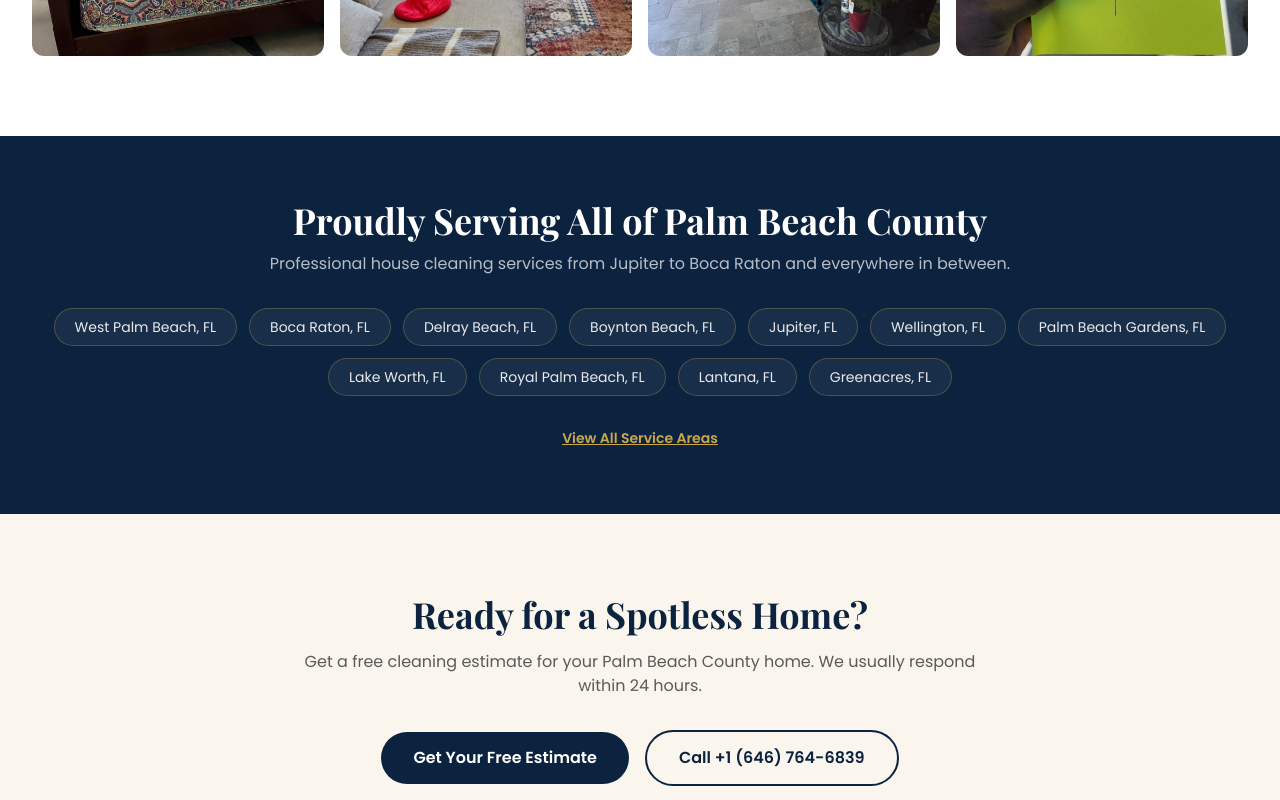
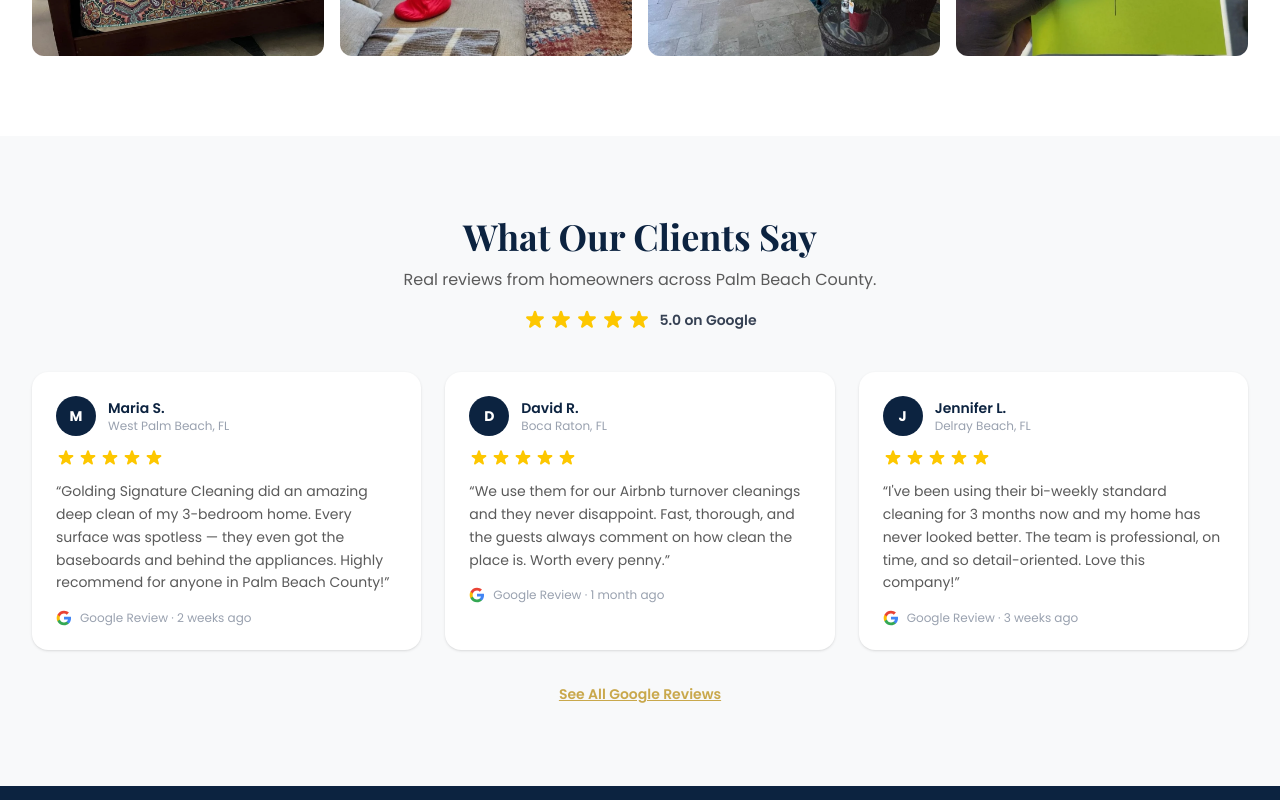
Before and after one commit to brookspey/golding-signature-cleaning, a Next.js app: page / in a window 1280 px wide. Shown: the part 2820-3620 px from the top of the page. Built offline with nearby package versions, Linux system fonts and the light colour scheme.

Commit message:
Add Google Reviews section to homepage with Elfsight widget support

```diff
--- a/src/app/page.tsx
+++ b/src/app/page.tsx
@@ -1,5 +1,6 @@
 import Image from "next/image";
 import Link from "next/link";
+import GoogleReviews from "@/components/GoogleReviews";
 
 const services = [
   {
@@ -268,6 +269,9 @@ export default function Home() {
         </div>
       </section>
 
+      {/* Google Reviews */}
+      <GoogleReviews />
+
       {/* Service Areas Section */}
       <section className="bg-navy py-16">
         <div className="mx-auto max-w-7xl px-4 text-center sm:px-6 lg:px-8">
--- /dev/null
+++ b/src/components/GoogleReviews.tsx
@@ -0,0 +1,159 @@
+"use client";
+
+import { useEffect } from "react";
+
+// To set up your live Google Reviews widget:
+// 1. Go to https://elfsight.com/google-reviews-widget/
+// 2. Create a free account
+// 3. Create a new Google Reviews widget and connect your Google Business Profile
+// 4. Copy your widget ID (the part after "elfsight-app-" in the embed code)
+// 5. Replace the ID below with yours
+
+const ELFSIGHT_WIDGET_ID = ""; // e.g. "a1b2c3d4-e5f6-7890-abcd-ef1234567890"
+
+export default function GoogleReviews() {
+  useEffect(() => {
+    if (!ELFSIGHT_WIDGET_ID) return;
+
+    // Only load the Elfsight script once
+    if (!document.querySelector('script[src*="elfsight.com"]')) {
+      const script = document.createElement("script");
+      script.src = "https://static.elfsight.com/platform/platform.js";
+      script.async = true;
+      document.body.appendChild(script);
+    }
+  }, []);
+
+  // If no widget ID is configured, show placeholder reviews
+  if (!ELFSIGHT_WIDGET_ID) {
+    return <PlaceholderReviews />;
+  }
+
+  return (
+    <section className="bg-gray-50 py-20">
+      <div className="mx-auto max-w-7xl px-4 sm:px-6 lg:px-8">
+        <div className="mb-10 text-center">
+          <h2 className="mb-3 font-serif text-3xl font-bold text-navy sm:text-4xl">
+            What Our Clients Say
+          </h2>
+          <p className="text-gray-600">
+            Real reviews from homeowners across Palm Beach County.
+          </p>
+        </div>
+        <div
+          className={`elfsight-app-${ELFSIGHT_WIDGET_ID}`}
+          data-elfsight-app-lazy
+        />
+      </div>
+    </section>
+  );
+}
+
+function StarRating({ rating }: { rating: number }) {
+  return (
+    <div className="flex gap-0.5">
+      {Array.from({ length: 5 }).map((_, i) => (
+        <svg
+          key={i}
+          className={`h-5 w-5 ${i < rating ? "text-yellow-400" : "text-gray-200"}`}
+          fill="currentColor"
+          viewBox="0 0 20 20"
+        >
+          <path d="M9.049 2.927c.3-.921 1.603-.921 1.902 0l1.07 3.292a1 1 0 00.95.69h3.462c.969 0 1.371 1.24.588 1.81l-2.8 2.034a1 1 0 00-.364 1.118l1.07 3.292c.3.921-.755 1.688-1.54 1.118l-2.8-2.034a1 1 0 00-1.175 0l-2.8 2.034c-.784.57-1.838-.197-1.539-1.118l1.07-3.292a1 1 0 00-.364-1.118L2.98 8.72c-.783-.57-.38-1.81.588-1.81h3.461a1 1 0 00.951-.69l1.07-3.292z" />
+        </svg>
+      ))}
+    </div>
+  );
+}
+
+const placeholderReviews = [
+  {
+    name: "Maria S.",
+    location: "West Palm Beach, FL",
+    rating: 5,
+    text: "Golding Signature Cleaning did an amazing deep clean of my 3-bedroom home. Every surface was spotless — they even got the baseboards and behind the appliances. Highly recommend for anyone in Palm Beach County!",
+    date: "2 weeks ago",
+  },
+  {
+    name: "David R.",
+    location: "Boca Raton, FL",
+    rating: 5,
+    text: "We use them for our Airbnb turnover cleanings and they never disappoint. Fast, thorough, and the guests always comment on how clean the place is. Worth every penny.",
+    date: "1 month ago",
+  },
+  {
+    name: "Jennifer L.",
+    location: "Delray Beach, FL",
+    rating: 5,
+    text: "I've been using their bi-weekly standard cleaning for 3 months now and my home has never looked better. The team is professional, on time, and so detail-oriented. Love this company!",
+    date: "3 weeks ago",
+  },
+];
+
+function PlaceholderReviews() {
+  return (
+    <section className="bg-gray-50 py-20">
+      <div className="mx-auto max-w-7xl px-4 sm:px-6 lg:px-8">
+        <div className="mb-10 text-center">
+          <h2 className="mb-3 font-serif text-3xl font-bold text-navy sm:text-4xl">
+            What Our Clients Say
+          </h2>
+          <p className="text-gray-600">
+            Real reviews from homeowners across Palm Beach County.
+          </p>
+          <div className="mt-4 flex items-center justify-center gap-2">
+            <div className="flex gap-0.5">
+              {Array.from({ length: 5 }).map((_, i) => (
+                <svg key={i} className="h-6 w-6 text-yellow-400" fill="currentColor" viewBox="0 0 20 20">
+                  <path d="M9.049 2.927c.3-.921 1.603-.921 1.902 0l1.07 3.292a1 1 0 00.95.69h3.462c.969 0 1.371 1.24.588 1.81l-2.8 2.034a1 1 0 00-.364 1.118l1.07 3.292c.3.921-.755 1.688-1.54 1.118l-2.8-2.034a1 1 0 00-1.175 0l-2.8 2.034c-.784.57-1.838-.197-1.539-1.118l1.07-3.292a1 1 0 00-.364-1.118L2.98 8.72c-.783-.57-.38-1.81.588-1.81h3.461a1 1 0 00.951-.69l1.07-3.292z" />
+                </svg>
+              ))}
+            </div>
+            <span className="text-sm font-semibold text-gray-700">5.0 on Google</span>
+          </div>
+        </div>
+        <div className="grid gap-6 md:grid-cols-3">
+          {placeholderReviews.map((review) => (
+            <article
+              key={review.name}
+              className="rounded-2xl bg-white p-6 shadow-sm"
+            >
+              <div className="mb-3 flex items-center gap-3">
+                <div className="flex h-10 w-10 items-center justify-center rounded-full bg-navy text-sm font-bold text-white">
+                  {review.name.charAt(0)}
+                </div>
+                <div>
+                  <p className="text-sm font-semibold text-navy">{review.name}</p>
+                  <p className="text-xs text-gray-400">{review.location}</p>
+                </div>
+              </div>
+              <StarRating rating={review.rating} />
+              <p className="mt-3 text-sm leading-relaxed text-gray-600">
+                &ldquo;{review.text}&rdquo;
+              </p>
+              <div className="mt-4 flex items-center gap-2 text-xs text-gray-400">
+                <svg className="h-4 w-4" viewBox="0 0 24 24" fill="none">
+                  <path d="M22.56 12.25c0-.78-.07-1.53-.2-2.25H12v4.26h5.92a5.06 5.06 0 01-2.2 3.32v2.77h3.57c2.08-1.92 3.28-4.74 3.28-8.1z" fill="#4285F4"/>
+                  <path d="M12 23c2.97 0 5.46-.98 7.28-2.66l-3.57-2.77c-.98.66-2.23 1.06-3.71 1.06-2.86 0-5.29-1.93-6.16-4.53H2.18v2.84C3.99 20.53 7.7 23 12 23z" fill="#34A853"/>
+                  <path d="M5.84 14.09c-.22-.66-.35-1.36-.35-2.09s.13-1.43.35-2.09V7.07H2.18C1.43 8.55 1 10.22 1 12s.43 3.45 1.18 4.93l2.85-2.22.81-.62z" fill="#FBBC05"/>
+                  <path d="M12 5.38c1.62 0 3.06.56 4.21 1.64l3.15-3.15C17.45 2.09 14.97 1 12 1 7.7 1 3.99 3.47 2.18 7.07l3.66 2.84c.87-2.6 3.3-4.53 6.16-4.53z" fill="#EA4335"/>
+                </svg>
+                Google Review &middot; {review.date}
+              </div>
+            </article>
+          ))}
+        </div>
+        <div className="mt-8 text-center">
+          <a
+            href="https://www.google.com/search?q=Golding+Signature+Cleaning+West+Palm+Beach+FL+reviews"
+            target="_blank"
+            rel="noopener noreferrer"
+            className="text-sm font-semibold text-gold underline transition-colors hover:text-gold-light"
+          >
+            See All Google Reviews
+          </a>
+        </div>
+      </div>
+    </section>
+  );
+}
```
